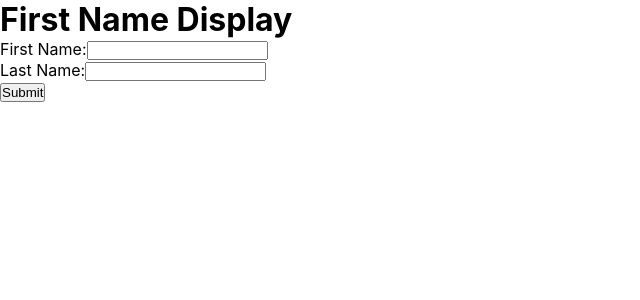
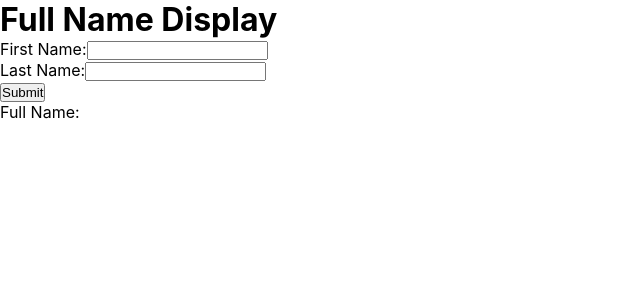
Before and after one commit to shreyansh0510/flagdisplay, a React (Create React App) app: page / in a window 1280 px wide. Shown: the top 300 px of the page, without its empty margins (0-640 px from the left). Built offline with nearby package versions, Linux system fonts and the light colour scheme.

Commit message:
fixed test cases

```diff
--- a/src/components/Displayname.jsx
+++ b/src/components/Displayname.jsx
@@ -27,7 +27,7 @@ function Displayname() {
   return (
     <>
       <form action="#">
-        <h1>First Name Display</h1>
+        <h1>Full Name Display</h1>
 
         <label htmlFor="firstName">
           First Name:
@@ -57,7 +57,7 @@ function Displayname() {
           Submit
         </button>
         <br />
-        <div>{fullName.length ? <span> Full Name : {fullName}</span> : ""}</div>
+        <span>Full Name: {fullName}</span>
       </form>
     </>
   );
```
